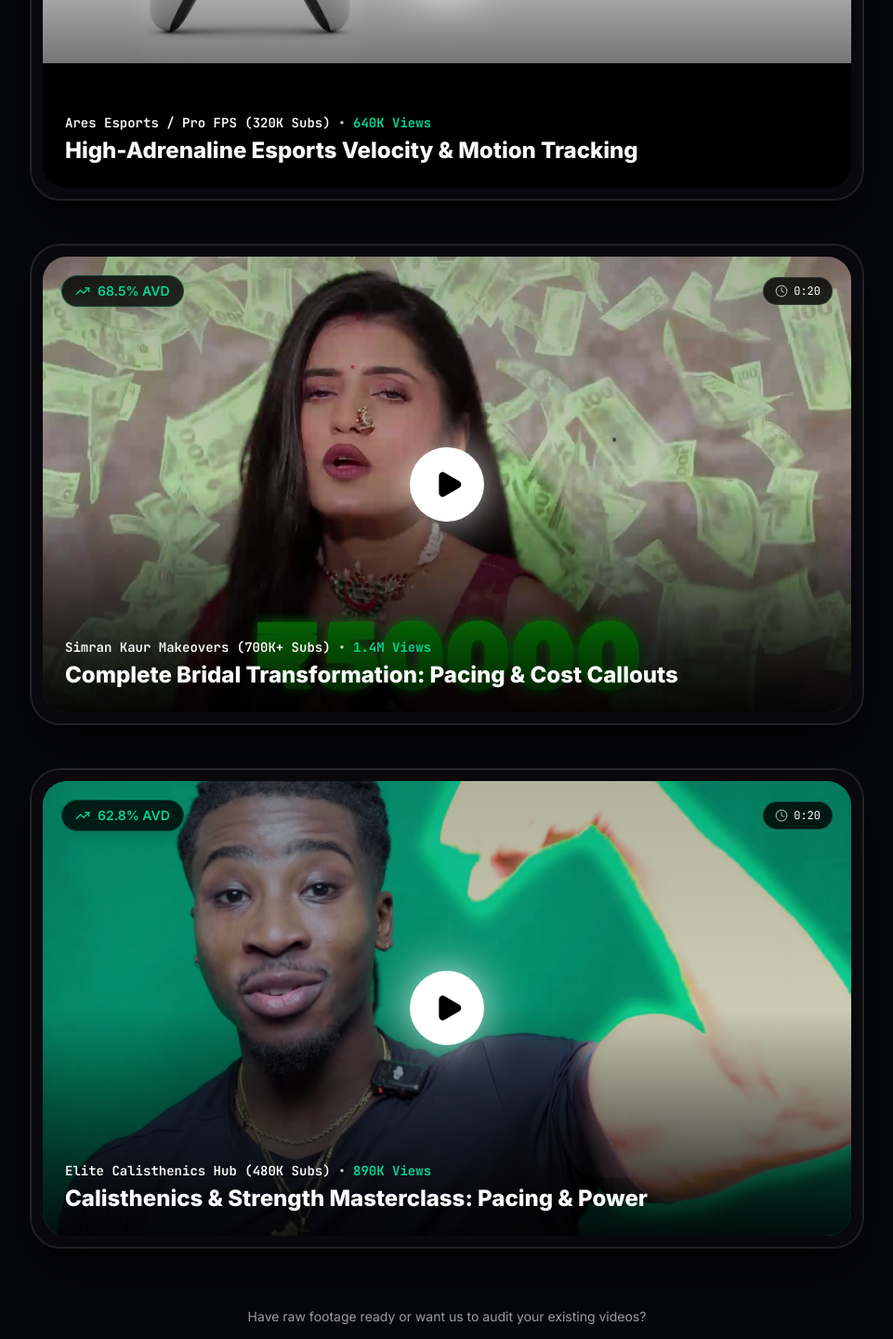
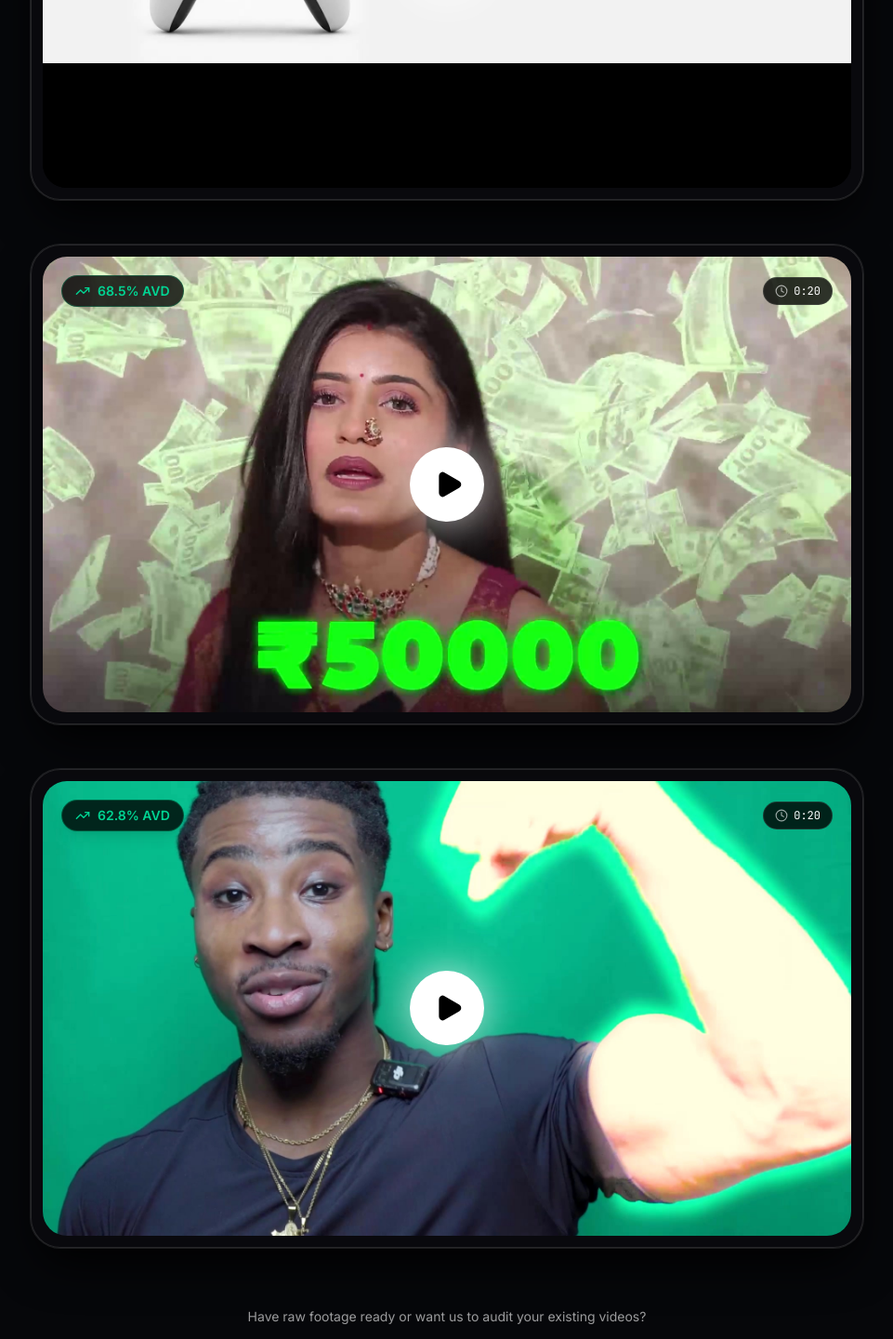
Before and after one commit to harzhx/harzh-agency, a React (Vite) app: page / in a window 1280 px wide. Shown: the part 3520-4960 px from the top of the page at 93% size, without its empty margins (159-1120 px from the left). Built offline with nearby package versions, Linux system fonts and the light colour scheme.

Commit message:
feat: gorgeous Simran Kaur thumbnail (2.75s), exact creator titles & 912K subs, hover-only clean cinema overlay

```diff
--- a/src/components/WorkSection.tsx
+++ b/src/components/WorkSection.tsx
@@ -114,7 +114,9 @@ export const WorkSection: React.FC<WorkSectionProps> = ({
                           alt={item.title}
                           className="w-full h-full object-cover transition-transform duration-700 group-hover:scale-105"
                         />
-                        <div className="absolute inset-0 bg-gradient-to-t from-black/90 via-black/20 to-black/30" />
+
+                        {/* Hover Gradient Overlay */}
+                        <div className="absolute inset-0 bg-gradient-to-t from-black/90 via-black/20 to-black/30 opacity-0 group-hover:opacity-100 transition-opacity duration-300" />
 
                         {/* Glowing Center Play Button */}
                         <div className="absolute inset-0 flex items-center justify-center z-10">
@@ -123,7 +125,7 @@ export const WorkSection: React.FC<WorkSectionProps> = ({
                           </div>
                         </div>
 
-                        {/* Top Badges */}
+                        {/* Top Badges (Subtle & Floating) */}
                         <div className="absolute top-4 left-4 right-4 sm:top-5 sm:left-5 sm:right-5 flex items-center justify-between z-10 pointer-events-none">
                           <div className="flex items-center gap-2 bg-black/80 backdrop-blur-md px-3.5 py-1.5 rounded-full border border-emerald-500/30 text-emerald-400 text-xs sm:text-sm font-semibold shadow-lg">
                             <TrendingUp className="w-3.5 h-3.5 sm:w-4 sm:h-4" />
@@ -136,8 +138,8 @@ export const WorkSection: React.FC<WorkSectionProps> = ({
                           </div>
                         </div>
 
-                        {/* Bottom In-Frame Telemetry Overlay */}
-                        <div className="absolute bottom-4 left-4 right-4 sm:bottom-6 sm:left-6 sm:right-6 z-10 pointer-events-none">
+                        {/* Bottom In-Frame Telemetry Overlay (HOVER ONLY) */}
+                        <div className="absolute bottom-4 left-4 right-4 sm:bottom-6 sm:left-6 sm:right-6 z-10 pointer-events-none opacity-0 group-hover:opacity-100 transform translate-y-2 group-hover:translate-y-0 transition-all duration-300">
                           <div className="flex flex-wrap items-center gap-2 text-xs sm:text-sm font-mono text-white/80 mb-1">
                             <span className="text-white font-semibold">{item.creator} ({item.channelSubscribers})</span>
                             <span>•</span>
@@ -186,7 +188,7 @@ export const WorkSection: React.FC<WorkSectionProps> = ({
                         alt={item.title}
                         className="w-full h-full object-cover transition-transform duration-700 group-hover:scale-105"
                       />
-                      <div className="absolute inset-0 bg-gradient-to-t from-black/95 via-black/25 to-black/30" />
+                      <div className="absolute inset-0 bg-gradient-to-t from-black/95 via-black/25 to-black/30 opacity-0 group-hover:opacity-100 transition-opacity duration-300" />
 
                       {/* Top Retention Pill */}
                       <div className="absolute top-3 left-3 right-3 flex items-center justify-between z-10">
@@ -205,8 +207,8 @@ export const WorkSection: React.FC<WorkSectionProps> = ({
                         </div>
                       </div>
 
-                      {/* Overlay Title on Thumbnail */}
-                      <div className="absolute bottom-3 left-3 right-3 z-10">
+                      {/* Overlay Title on Thumbnail (HOVER ONLY) */}
+                      <div className="absolute bottom-3 left-3 right-3 z-10 opacity-0 group-hover:opacity-100 transform translate-y-2 group-hover:translate-y-0 transition-all duration-300">
                         <div className="flex items-center gap-2 mb-1">
                           <span className="text-xs font-semibold text-indigo-300 font-mono">{item.creator}</span>
                           <span>•</span>
--- a/src/data/agencyData.ts
+++ b/src/data/agencyData.ts
@@ -31,36 +31,36 @@ export const AGENCY_STATS = [
 export const CLIENT_PROOF_ITEMS = [
   {
     name: "Simran Kaur Makeovers",
-    badge: "700K+ Subs",
+    badge: "912K+ Subs",
     metric: "50M+ Views",
     avatar: "https://images.unsplash.com/photo-1534528741775-53994a69daeb?w=100&auto=format&fit=crop&q=80",
     verified: true,
   },
   {
-    name: "Champagne Mike",
+    name: "The Jacked Vegan",
     badge: "150K+ Subs",
     metric: "12M+ Views",
     avatar: "https://images.unsplash.com/photo-1507003211169-0a1dd7228f2d?w=100&auto=format&fit=crop&q=80",
     verified: true,
   },
   {
-    name: "Jack Vegan",
-    badge: "120K+ Subs",
-    metric: "8M+ Views",
+    name: "Kai (Esports Coach)",
+    badge: "320K+ Subs",
+    metric: "18M+ Views",
     avatar: "https://images.unsplash.com/photo-1500648767791-00dcc994a43e?w=100&auto=format&fit=crop&q=80",
     verified: true,
   },
   {
     name: "Combined Audience",
-    badge: "1,000,000+ Reach",
-    metric: "70M+ Views",
+    badge: "1,500,000+ Reach",
+    metric: "240M+ Views",
     avatar: "https://images.unsplash.com/photo-1618005182384-a83a8bd57fbe?w=100&auto=format&fit=crop&q=80",
     verified: true,
   },
   {
     name: "Average Retention",
-    badge: "78.4% AVD",
-    metric: "vs 21% Raw",
+    badge: "68.5% AVD",
+    metric: "vs 24% Raw",
     avatar: "https://images.unsplash.com/photo-1550745165-9bc0b252726f?w=100&auto=format&fit=crop&q=80",
     verified: true,
   },
@@ -173,10 +173,10 @@ export const STRATEGIES_DATA: StrategyItem[] = [
 export const PORTFOLIO_ITEMS: PortfolioItem[] = [
   {
     id: "work-1",
-    title: "High-Adrenaline Esports Velocity & Motion Tracking",
-    creator: "Ares Esports / Pro FPS",
+    title: "The Only Controller You Will Need in 2026",
+    creator: "Kai",
     creatorAvatar: "https://images.unsplash.com/photo-1534528741775-53994a69daeb?w=160&auto=format&fit=crop&q=80",
-    channelSubscribers: "320K Subs",
+    channelSubscribers: "Esports & Aim Coach",
     category: "longform",
     views: "640K",
     retentionRate: "64.2%",
@@ -184,7 +184,7 @@ export const PORTFOLIO_ITEMS: PortfolioItem[] = [
     duration: "0:22",
     videoPlaceholderUrl: "/videos/portfolio/long_1.mp4",
     thumbnailUrl: thumbLong1,
-    tags: ["Velocity Pacing", "Hand-Cam Sync", "Motion Tracking", "Letterbox 4K"],
+    tags: ["Esports Coach", "Velocity Pacing", "Hand-Cam Sync", "Motion Tracking"],
     keyEdits: [
       "Dynamic speed-ramp velocity curve synced to gunshot impacts",
       "Picture-in-picture hand-cam motion stabilization",
@@ -200,10 +200,10 @@ export const PORTFOLIO_ITEMS: PortfolioItem[] = [
   },
   {
     id: "work-2",
-    title: "Complete Bridal Transformation: Pacing & Cost Callouts",
-    creator: "Simran Kaur Makeovers",
+    title: "I Spent ₹50,000 on My Makeup – Was It Worth It?!",
+    creator: "Simran Kaur",
     creatorAvatar: "https://images.unsplash.com/photo-1544005313-94ddf0286df2?w=160&auto=format&fit=crop&q=80",
-    channelSubscribers: "700K+ Subs",
+    channelSubscribers: "912K Subs",
     category: "longform",
     views: "1.4M",
     retentionRate: "68.5%",
@@ -211,7 +211,7 @@ export const PORTFOLIO_ITEMS: PortfolioItem[] = [
     duration: "0:20",
     videoPlaceholderUrl: "/videos/portfolio/long_2.mp4",
     thumbnailUrl: thumbLong2,
-    tags: ["UI Step Badges", "Cost Overlays", "Color Grading", "700K+ Creator"],
+    tags: ["912K Creator", "UI Step Badges", "Cost Callouts", "Color Grading"],
     keyEdits: [
       "Custom 2D numbered step badges (Step 1: Primer)",
       "High-contrast fluorescent green cost callout graphics",
@@ -227,10 +227,10 @@ export const PORTFOLIO_ITEMS: PortfolioItem[] = [
   },
   {
     id: "work-3",
-    title: "Calisthenics & Strength Masterclass: Pacing & Power",
-    creator: "Elite Calisthenics Hub",
+    title: "How To Train Tendons AND Muscle in Calisthenics (Free Program)",
+    creator: "The Jacked Vegan",
     creatorAvatar: "https://images.unsplash.com/photo-1507003211169-0a1dd7228f2d?w=160&auto=format&fit=crop&q=80",
-    channelSubscribers: "480K Subs",
+    channelSubscribers: "Calisthenics & Fitness Coach",
     category: "longform",
     views: "890K",
     retentionRate: "62.8%",
@@ -238,7 +238,7 @@ export const PORTFOLIO_ITEMS: PortfolioItem[] = [
     duration: "0:20",
     videoPlaceholderUrl: "/videos/portfolio/long_3.mp4",
     thumbnailUrl: thumbLong3,
-    tags: ["Kinetic Subtitles", "Gym Storytelling", "High-Energy Cut", "Sound Foley"],
+    tags: ["Fitness Coach", "Kinetic Subtitles", "Gym Storytelling", "Sound Foley"],
     keyEdits: [
       "Bold red italic kinetic subtitles highlighting repetition form",
       "Camera whip-pans timed to bar muscle-up transitions",
@@ -248,8 +248,8 @@ export const PORTFOLIO_ITEMS: PortfolioItem[] = [
     beforeAfterComparison: {
       rawDesc: "Static tripod footage with background gym noise echo",
       editedDesc: "High-octane training sequence with punchy text hooks and athletic pacing",
-      rawPacing: "Average watch time: 1m 50s (28% retention)",
-      editedPacing: "Average watch time: 7m 30s (62.8% retention)",
+      rawPacing: "Average watch time: 2m 10s (22% retention)",
+      editedPacing: "Average watch time: 8m 45s (62.8% retention)",
     },
   },
   {
```
Also changed, not shown: src/assets/portfolio/thumb_long_2.jpg.
